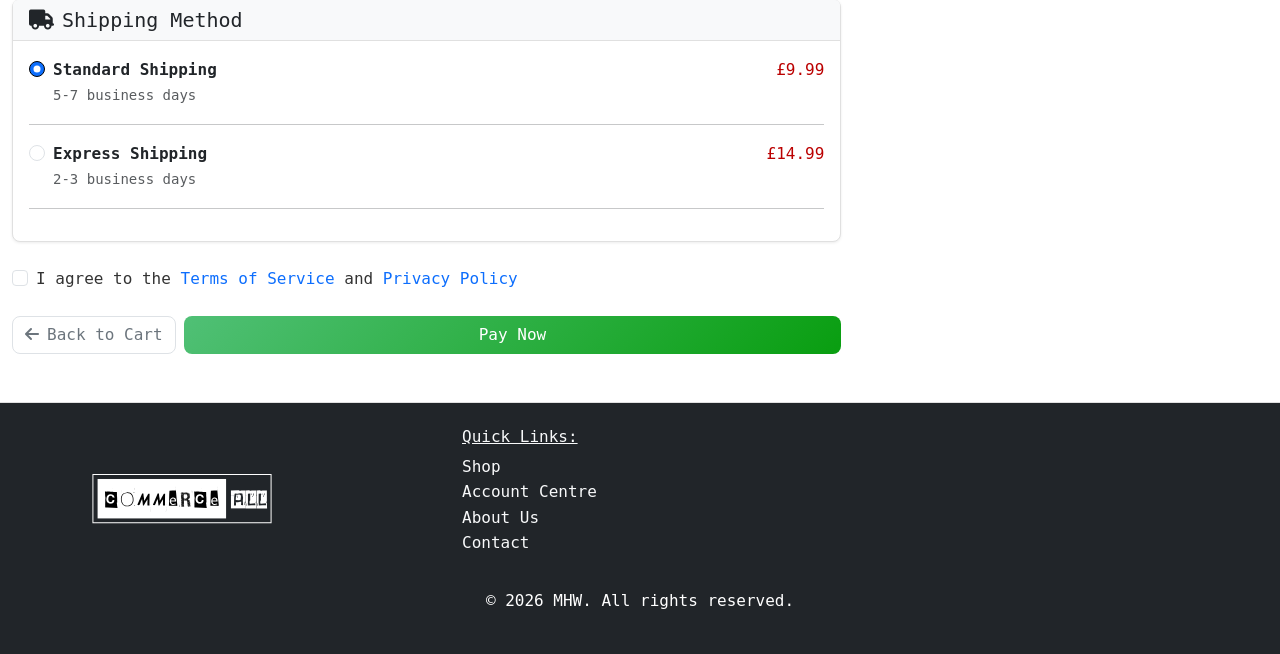
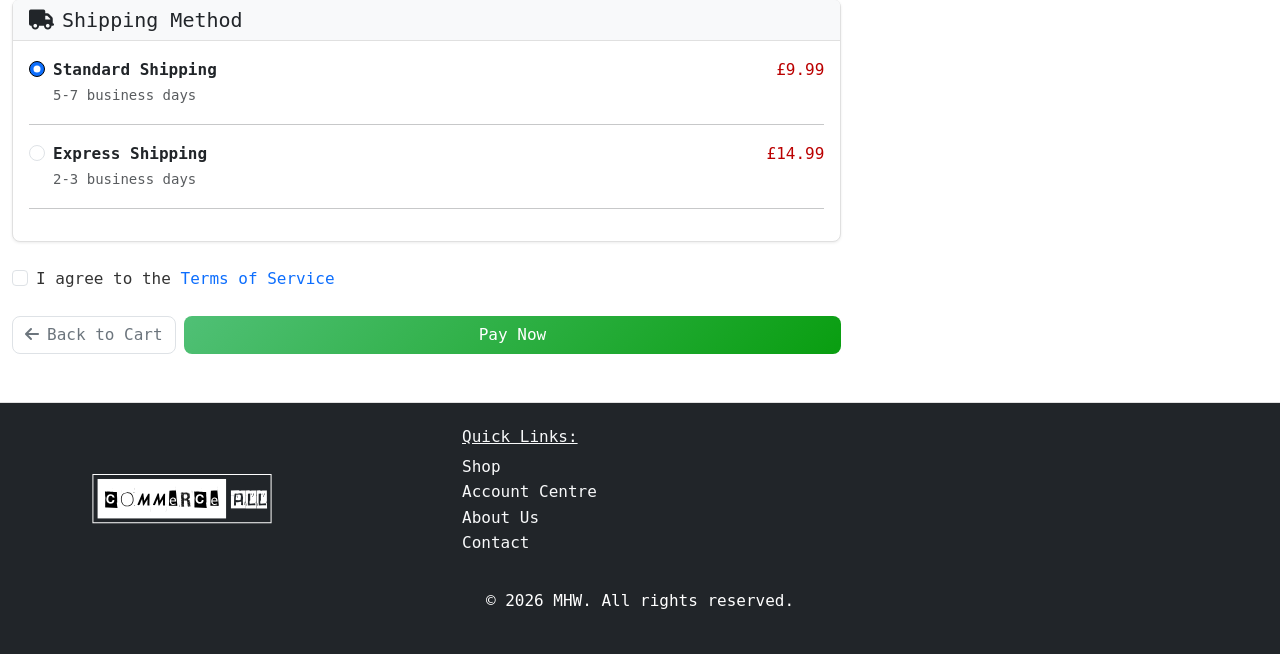
Before and after one commit to hicelery/commerce-all, a Django app: page /cart/go-to-checkout/ in a window 1280 px wide. Shown: the part 839-1493 px from the top of the page. Run offline with Django 4.2, Linux system fonts and the light colour scheme; the visitor is signed in with stand-in values (Sample User, id 1); data comes from the database, SQL or seed files in the repository; data that the repository does not hold is empty.

Commit message:
add bug fixes to  features

```diff
--- a/cart/templates/cart/checkout.html
+++ b/cart/templates/cart/checkout.html
@@ -131,8 +131,7 @@
             <div class="form-check mb-4">
                 <input class="form-check-input" type="checkbox" id="termsCheck" name="agree_terms" required>
                 <label class="form-check-label" for="termsCheck">
-                    I agree to the <a href="#" class="text-decoration-none">Terms of Service</a> and
-                    <a href="#" class="text-decoration-none">Privacy Policy</a>
+                    I agree to the <a href="{% url 'about:about' %}" class="text-decoration-none">Terms of Service</a>
                 </label>
             </div>
 
```
Also changed, not shown: README.md.
